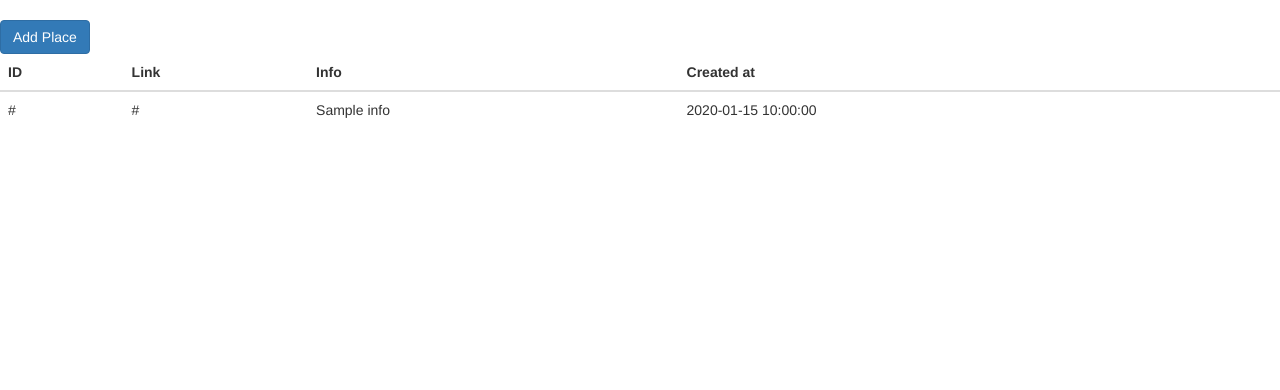
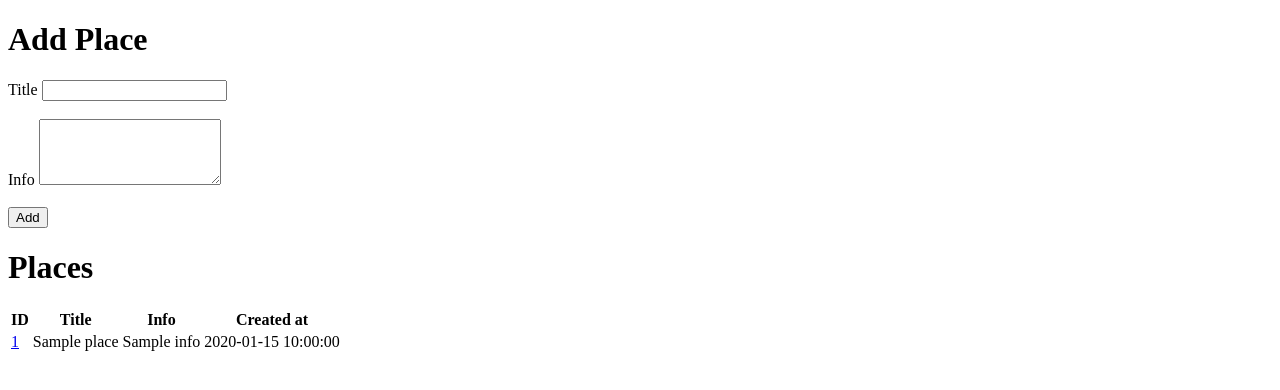
Before and after one commit to gromadco/locograph, a Flask app: template src/templates/places.html in a window 1280 px wide. Shown: the top 390 px of the page. Run offline with Flask 2, Linux system fonts and the light colour scheme; the template is opened without the code that fills it: most values are stand-ins (such as "Sample title", 1, 10 or a date in 2020); some libraries are stand-ins or nearby versions.

Commit message:
Place page

```diff
--- a/src/main.py
+++ b/src/main.py
@@ -6,7 +6,6 @@ from flask import Flask, request
 from flask import render_template
 
 from google.appengine.ext import db
-import flask
 
 
 class User(db.Model):
@@ -88,45 +87,27 @@ def users():
 def places(name=None):
 
     if request.method == 'POST':
-        # link = request.form.get('place{}'.format(i), None)
-        # link = request.json('link', None)
-        link = request.json['link']
-        info = request.json['link']
+        print request.form
+        title = request.form.get('place_title', '')
+        info = request.form.get('place_info', '')
+        if title:
+            p = Place()
+            p.title = title
+            p.info = info
+            p.put()
 
-        if link:
-            qs = Place.all()
-            for place in qs:
-                if place.link == link:
-                    response = {
-                        'status': 1,
-                        'message': "This place already exists!"
-                    }
-                    print response
-                    return flask.jsonify(response)
-            else:
-                p = Place()
-                p.link = link
-                p.info = info
-                p.put()
+    # for GET and POST
 
-                response = {
-                    'status': 0,
-                    'message': "Ok!"
-                }
-                print response
-                return flask.jsonify(response)
-    else:
-        qs = Place.all()
-        qs.order('added_at')
+    qs = Place.all()
+    qs.order('added_at')
 
-        # response = "<ul>"
-        # for place in qs:
-        #     # response += "<strong>{0}</strong><br/>".format(place.link)
-        #     response += "<li><strong>{0}</strong></li>".format(place.link)
-        # response += "</ul>"
-        # return response
+    return render_template('places.html', places=qs)
 
-        return render_template('places.html', places=qs)
+
+@app.route('/p/<int:place_id>', methods=['GET', 'POST'])
+def place_page(place_id=None):
+    p = Place.get_by_id(place_id)
+    return render_template('place.html', place=p)
 
 
 @app.route('/about')
--- a/src/templates/places.html
+++ b/src/templates/places.html
@@ -3,108 +3,41 @@
   <title>Places</title>
   <meta charset="utf-8">
   <meta name="viewport" content="width=device-width, initial-scale=1">
-  <link rel="stylesheet" href="http://maxcdn.bootstrapcdn.com/bootstrap/3.3.5/css/bootstrap.min.css">
-  <script src="https://ajax.googleapis.com/ajax/libs/jquery/1.11.3/jquery.min.js"></script>
-  <script src="http://maxcdn.bootstrapcdn.com/bootstrap/3.3.5/js/bootstrap.min.js"></script>
 </head>
 <body>
-        <script type="text/javascript">
-        $(document).ready(function () {
-            $('#btn_save_new_place').click(function(){
 
-                var place_link = $(this).parent().parent().find('#place_link').val();
-                var place_info = '';
+  <h1>Add Place</h1>
+  <form action="" method="POST">
+    <span>Title</span>
+    <input type="text" name="place_title" required>
+    <br/><br/>
+    <span>Info</span>
+    <textarea name="place_info" maxlength="500" rows="4" value=""></textarea>
+    <br/><br/>
+    <input type="submit" value="Add">
+  </form>
 
-                add_place(place_link);
-
-            });
-
-            add_place = function(place_link, place_info)
-            {
-                $.ajax({
-                    url: '/places',
-                    type: 'POST',
-                    dataType: 'json',
-                    contentType : 'application/json;charset=UTF-8',
-                    data: JSON.stringify({
-                        'link': place_link,
-                        'info': place_info
-                    }, null, '\t'),
-                    success: function(data) {
-                        var status = data['status'];
-                        var message = data['message'];
-                    }
-                });
-                if (status == 0)
-                {
-                    location.reload();
-                }else
-                {
-                    alert(message);
-                }
-            };
-        });
-        </script>
-
-        <div>&nbsp</div>
-        <div>
-            <button class="btn btn-primary btn_add" data-toggle="modal" data-target="#myModalForm">Add Place</button>
-        </div>
+  <h1>Places</h1>
   <table class="table table-hover">
     <thead>
       <th>ID</th>
-                <th>Link</th>
+      <th>Title</th>
       <th>Info</th>
       <th>Created at</th>
     </thead>
     <tbody>
       {% for p in places %}
       <tr>
-                        <!--<td>{{ p.key() }}</td>-->
-                        <td>#</td>
-                        <td>{{ p.link }}</td>
+        <td>
+          <a href="/p/{{ p.key().id() }}">{{ p.key().id() }}</a>
+        </td>
+        <td>{{ p.title }}</td>
         <td>{{ p.info }}</td>
         <td>{{ p.added_at }}</td>
       </tr>
       {% endfor %}
     </tbody>
   </table>
-        <div class="modal fade place" id="myModalForm" tabindex="-1" role="dialog" aria-labelledby="myModalFormLabel" aria-hidden="true">
-            <div class="modal-dialog">
-                <div class="modal-content">
-                    <div class="modal-header">
-                        <button type="button" class="close" data-dismiss="modal"><span aria-hidden="true">&times;</span><span class="sr-only">Close</span></button>
-                        <h4 class="modal-title" id="myModalFormLabel">Add Place</h4>
-                    </div>
-                    <div class="modal-body">
-                        <span class="label label-default">Link</span>
-                        <input type="text" class="form-control" id="place_link" placeholder="Link …" required>
-                        <div>&nbsp</div>
-                        <span class="label label-default">Info</span>
-                        <textarea  class="form-control" id="place_info" maxlength="255" rows="4" value=""></textarea>
-                        <div>&nbsp</div>
-                    </div>
-                    <div class="modal-footer">
-                        <button type="button" class="btn btn-default" data-dismiss="modal">Close</button>
-                        <button type="button" class="btn btn-primary" id="btn_save_new_place">Save</button>
-                    </div>
-                </div>
-            </div>
-        </div>
+
 </body>
-    <script>
-        Array.prototype.forEach.call(document.querySelectorAll('.mdl-card__media'), function(el) {
-          var link = el.querySelector('a');
-          if(!link) {
-            return;
-          }
-          var target = link.getAttribute('href');
-          if(!target) {
-            return;
-          }
-          el.addEventListener('click', function() {
-            location.href = target;
-          });
-        });
-    </script>
 </html>
```
Also changed, not shown: src/templates/place.html (added, +13 -0 lines). Lines whose indentation alone changed are shown as unchanged.
